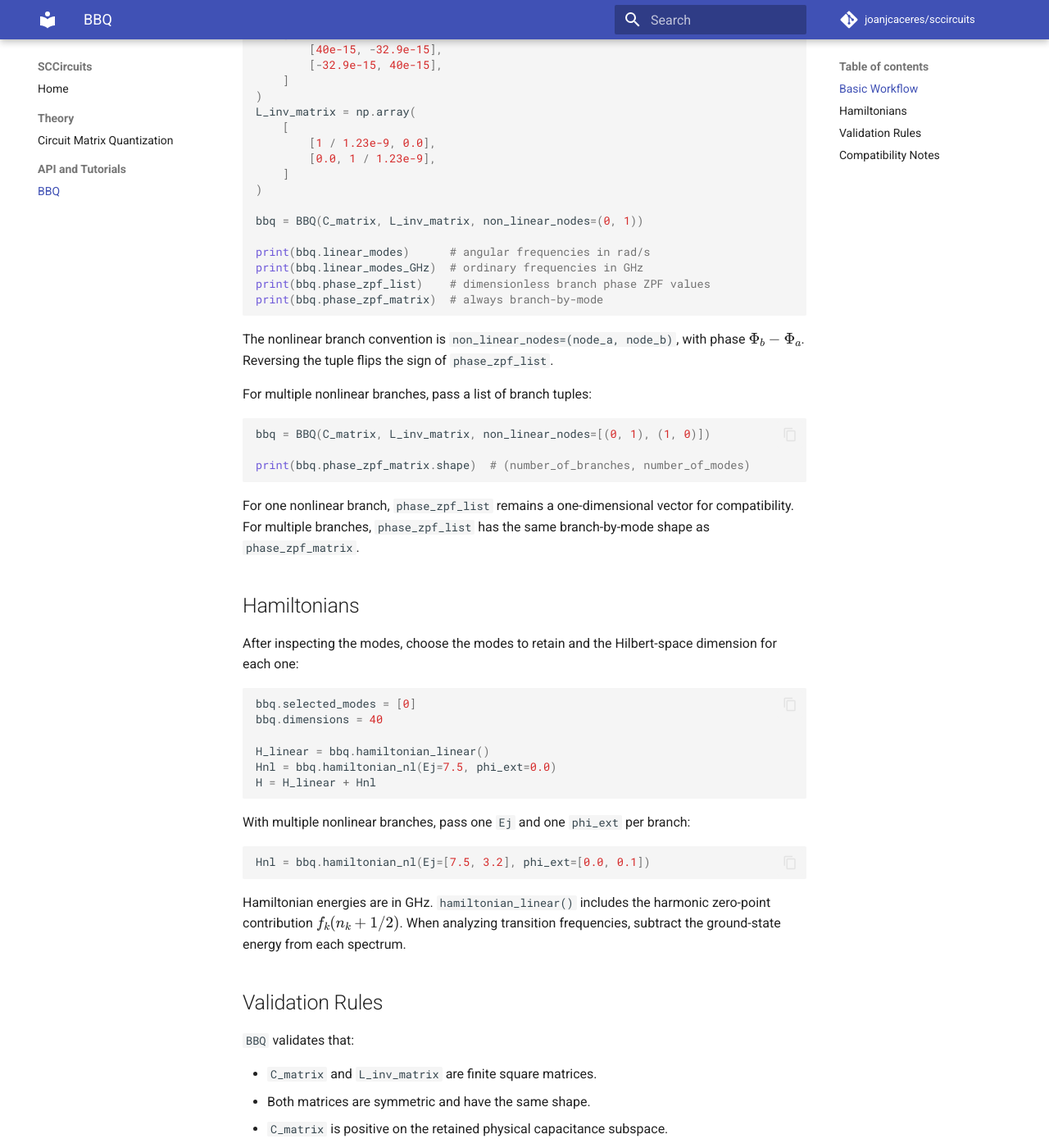
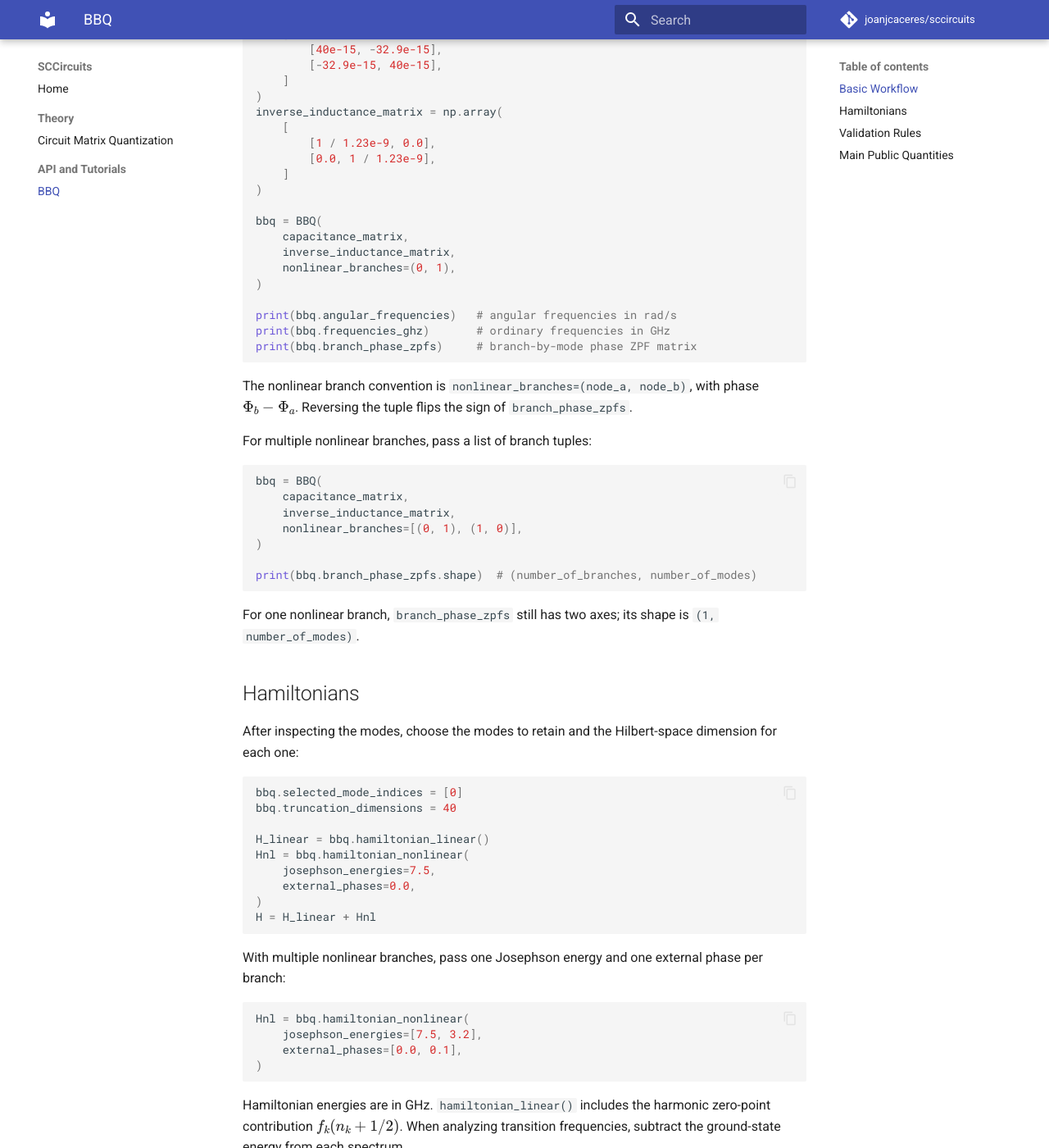
Before and after one commit to joanjcaceres/sccircuits, an MkDocs documentation site: the page built from docs/api/bbq.md, in a window 1280 px wide and 1400 px high, scrolled down 402 px. Shown: the whole window at 82% size. Built offline with MkDocs 1.6.1 and Material for MkDocs 9.7.7, drawn with Linux system fonts in a browser that asks for light colours; comment, search, counter and statistics services are not loaded; some of the changed text lies outside the part shown.

Commit message:
Rename BBQ public API for clarity

````diff
--- a/docs/api/bbq.md
+++ b/docs/api/bbq.md
@@ -11,42 +11,48 @@ classical circuit solver.
 import numpy as np
 from sccircuits import BBQ
 
-C_matrix = np.array(
+capacitance_matrix = np.array(
     [
         [40e-15, -32.9e-15],
         [-32.9e-15, 40e-15],
     ]
 )
-L_inv_matrix = np.array(
+inverse_inductance_matrix = np.array(
     [
         [1 / 1.23e-9, 0.0],
         [0.0, 1 / 1.23e-9],
     ]
 )
 
-bbq = BBQ(C_matrix, L_inv_matrix, non_linear_nodes=(0, 1))
+bbq = BBQ(
+    capacitance_matrix,
+    inverse_inductance_matrix,
+    nonlinear_branches=(0, 1),
+)
 
-print(bbq.linear_modes)      # angular frequencies in rad/s
-print(bbq.linear_modes_GHz)  # ordinary frequencies in GHz
-print(bbq.phase_zpf_list)    # dimensionless branch phase ZPF values
-print(bbq.phase_zpf_matrix)  # always branch-by-mode
+print(bbq.angular_frequencies)   # angular frequencies in rad/s
+print(bbq.frequencies_ghz)       # ordinary frequencies in GHz
+print(bbq.branch_phase_zpfs)     # branch-by-mode phase ZPF matrix
 ```
 
-The nonlinear branch convention is `non_linear_nodes=(node_a, node_b)`, with
+The nonlinear branch convention is `nonlinear_branches=(node_a, node_b)`, with
 phase $\Phi_b - \Phi_a$. Reversing the tuple flips the sign of
-`phase_zpf_list`.
+`branch_phase_zpfs`.
 
 For multiple nonlinear branches, pass a list of branch tuples:
 
 ```python
-bbq = BBQ(C_matrix, L_inv_matrix, non_linear_nodes=[(0, 1), (1, 0)])
+bbq = BBQ(
+    capacitance_matrix,
+    inverse_inductance_matrix,
+    nonlinear_branches=[(0, 1), (1, 0)],
+)
 
-print(bbq.phase_zpf_matrix.shape)  # (number_of_branches, number_of_modes)
+print(bbq.branch_phase_zpfs.shape)  # (number_of_branches, number_of_modes)
 ```
 
-For one nonlinear branch, `phase_zpf_list` remains a one-dimensional vector for
-compatibility. For multiple branches, `phase_zpf_list` has the same
-branch-by-mode shape as `phase_zpf_matrix`.
+For one nonlinear branch, `branch_phase_zpfs` still has two axes; its shape is
+`(1, number_of_modes)`.
 
 ## Hamiltonians
 
@@ -54,18 +60,25 @@ After inspecting the modes, choose the modes to retain and the Hilbert-space
 dimension for each one:
 
 ```python
-bbq.selected_modes = [0]
-bbq.dimensions = 40
+bbq.selected_mode_indices = [0]
+bbq.truncation_dimensions = 40
 
 H_linear = bbq.hamiltonian_linear()
-Hnl = bbq.hamiltonian_nl(Ej=7.5, phi_ext=0.0)
+Hnl = bbq.hamiltonian_nonlinear(
+    josephson_energies=7.5,
+    external_phases=0.0,
+)
 H = H_linear + Hnl
 ```
 
-With multiple nonlinear branches, pass one `Ej` and one `phi_ext` per branch:
+With multiple nonlinear branches, pass one Josephson energy and one external
+phase per branch:
 
 ```python
-Hnl = bbq.hamiltonian_nl(Ej=[7.5, 3.2], phi_ext=[0.0, 0.1])
+Hnl = bbq.hamiltonian_nonlinear(
+    josephson_energies=[7.5, 3.2],
+    external_phases=[0.0, 0.1],
+)
 ```
 
 Hamiltonian energies are in GHz. `hamiltonian_linear()` includes the harmonic
@@ -76,27 +89,32 @@ frequencies, subtract the ground-state energy from each spectrum.
 
 `BBQ` validates that:
 
-- `C_matrix` and `L_inv_matrix` are finite square matrices.
+- `capacitance_matrix` and `inverse_inductance_matrix` are finite square matrices.
 - Both matrices are symmetric and have the same shape.
-- `C_matrix` is positive on the retained physical capacitance subspace.
-- `non_linear_nodes` is either one valid branch tuple or a non-empty iterable
+- `capacitance_matrix` is positive on the retained physical capacitance subspace.
+- `nonlinear_branches` is either one valid branch tuple or a non-empty iterable
   of valid branch tuples.
 - Only positive finite normal modes are retained.
 
 Null or numerically tiny capacitance directions are projected out before the
 generalized eigenproblem is solved. Here "tiny" means a capacitance eigenvalue
-no larger than `1e-12 * max(abs(eigenvalues(C_matrix)))`.
+no larger than `1e-12 * max(abs(eigenvalues(capacitance_matrix)))`.
 
-## Compatibility Notes
+## Main Public Quantities
 
-The refactored implementation exposes the physical quantities used in the
-generalized-eigenproblem workflow:
+`BBQ` exposes the physical quantities used in the generalized-eigenproblem
+workflow:
 
-- `linear_modes`
-- `linear_modes_GHz`
-- `phase_zpf_list`
-- `phase_zpf_matrix`
-
-The older misspelled `Ej_supression_factor` remains as an alias for existing
-notebooks and scripts. The correctly spelled `Ej_suppression_factor` should be
-preferred in new code.
+- `capacitance_matrix`
+- `inverse_inductance_matrix`
+- `nonlinear_branches`
+- `branch_incidence_matrix`
+- `angular_frequencies_squared`
+- `angular_frequencies`
+- `frequencies_ghz`
+- `normal_mode_vectors`
+- `branch_phase_zpfs`
+- `selected_mode_indices`
+- `truncation_dimensions`
+- `branch_phase_operators`
+- `josephson_suppression_factors`
````
Also changed, not shown: README.md (+19 -14 lines), docs/theory/circuit-matrix-quantization.md (+13 -13 lines), 2 other files.
